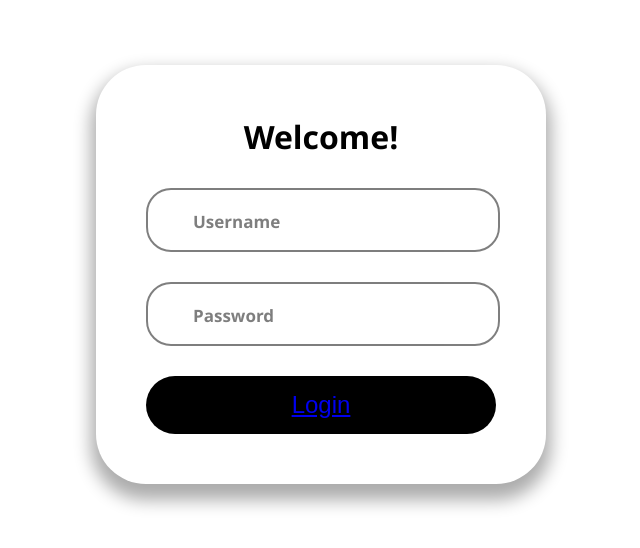
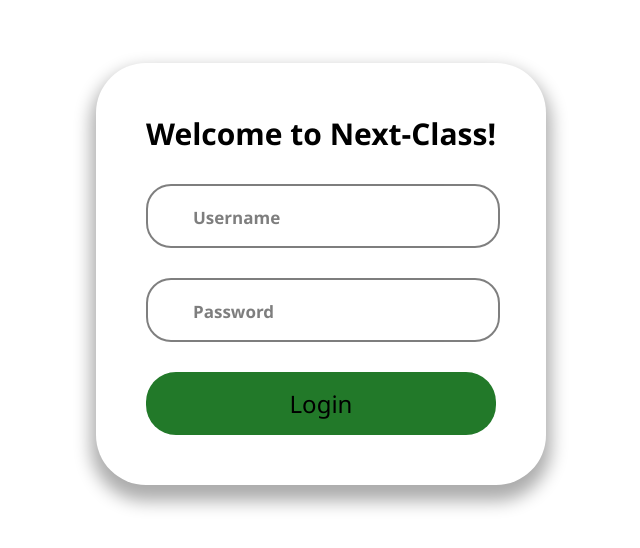
Before and after one commit to SoloUnity/codejam22-hackathon-next-class, a React (Create React App) app in the folder next-class/: page / in a window 1280 px wide. Shown: the part 126-674 px from the top of the page, without its empty margins (319-959 px from the left). Built offline with nearby package versions, Linux system fonts and the light colour scheme.

Commit message:
Home screen added

```diff
--- a/next-class/src/Home.js
+++ b/next-class/src/Home.js
@@ -1,8 +1,8 @@
-import { NavBar } from './components/index';
+import './Home.css';
 
 const Home = () => {
   return (
-    <div><NavBar/>
+    <div>
     <div className="home-wrapper">
       <div className="home-content">
         <div className="home-text">
--- a/next-class/src/LoginScreen.css
+++ b/next-class/src/LoginScreen.css
@@ -1,3 +1,5 @@
+
+
 * {
     margin: 0;
     padding: 0;
@@ -22,6 +24,7 @@ body {
 
 #content > h1 {
     text-align: center;
+    font-size: 30px;
 }
 
 .input-bar {
@@ -52,7 +55,7 @@ body {
     border: none;
     background: none;
     box-sizing: border-box;
-        font-size: 18px;
+    font-size: 18px;
 }
 
 .input-bar > box-icon {
@@ -76,8 +79,16 @@ body {
     border: none;
     padding: 15px;
     color: #fff;
-    background-color: #000;
+    background-color: #227929;
     font-size: 24px;
     border-radius: 30px;
     cursor: pointer;
 }
+
+
+.link_button {
+    text-decoration: none;
+    color: #000000;
+    font-family:  'Segoe UI', Tahoma, Geneva, Verdana, sans-serif;
+    font-weight: 500;
+}
--- a/next-class/src/LoginScreen.js
+++ b/next-class/src/LoginScreen.js
@@ -7,7 +7,7 @@ import { Link } from 'react-router-dom';
 const LoginScreen = () => {
   return (
     <div id="content">
-        <h1>Welcome!</h1>
+        <h1>Welcome to Next-Class!</h1>
         <form action="" method="get">
             <div class="input-bar">
                 <label for="name">username</label>
@@ -20,7 +20,7 @@ const LoginScreen = () => {
                 <box-icon name='lock-alt' ></box-icon>
             </div>
         </form>
-        <button type="submit" id="btn"><Link to='/home'>Login</Link></button>
+        <button type="submit" id="btn"><Link className='link_button' to='/home'>Login</Link></button>
     </div>
   )
 }
--- a/next-class/src/components/NavBar/NavBar.js
+++ /dev/null
@@ -1,10 +0,0 @@
-import React from 'react'
-import './NavBar.css';
-
-const NavBar = () => {
-  return (
-    <div>NavBar</div>
-  )
-}
-
-export default NavBar
--- a/next-class/src/components/index.js
+++ /dev/null
@@ -1,3 +0,0 @@
-import NavBar from './NavBar/NavBar';
-
-export { NavBar };
```
Also changed, not shown: next-class/src/Home.css (added), next-class/src/components/NavBar/NavBar.css (deleted).
